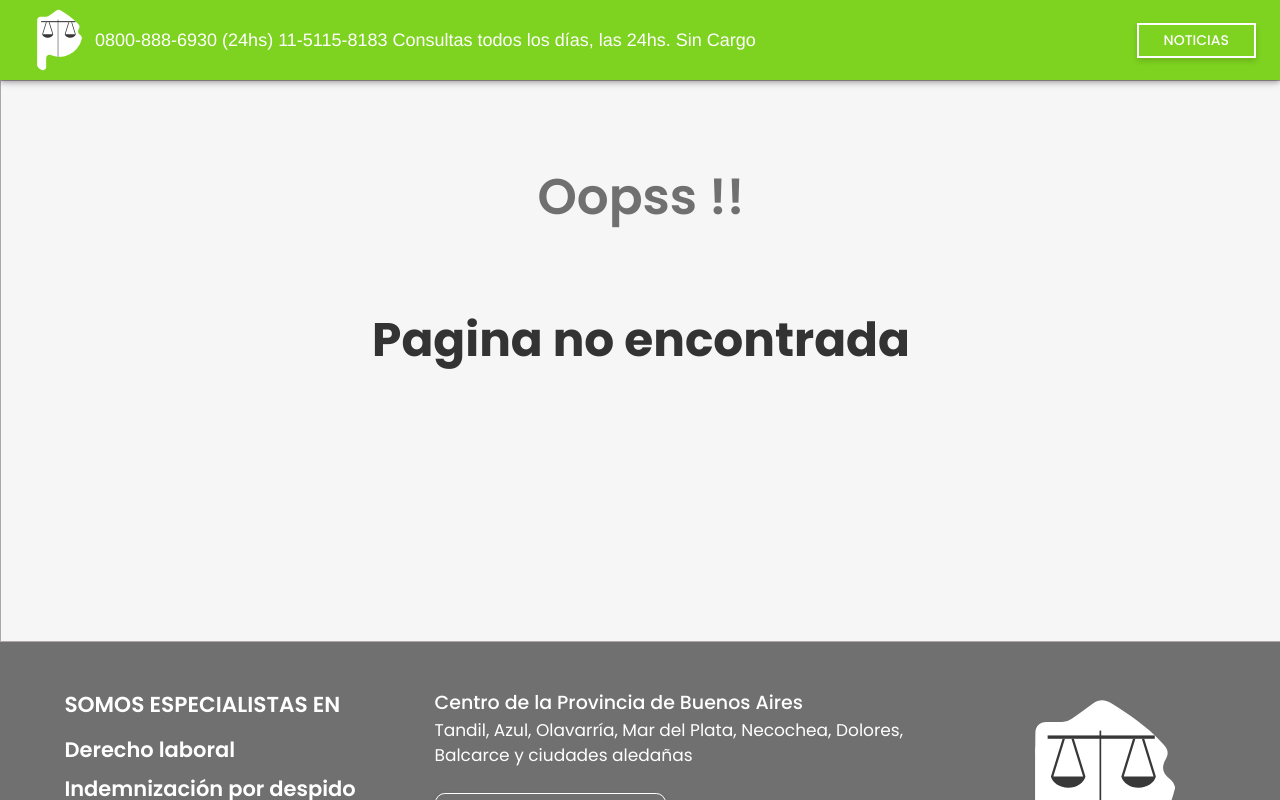
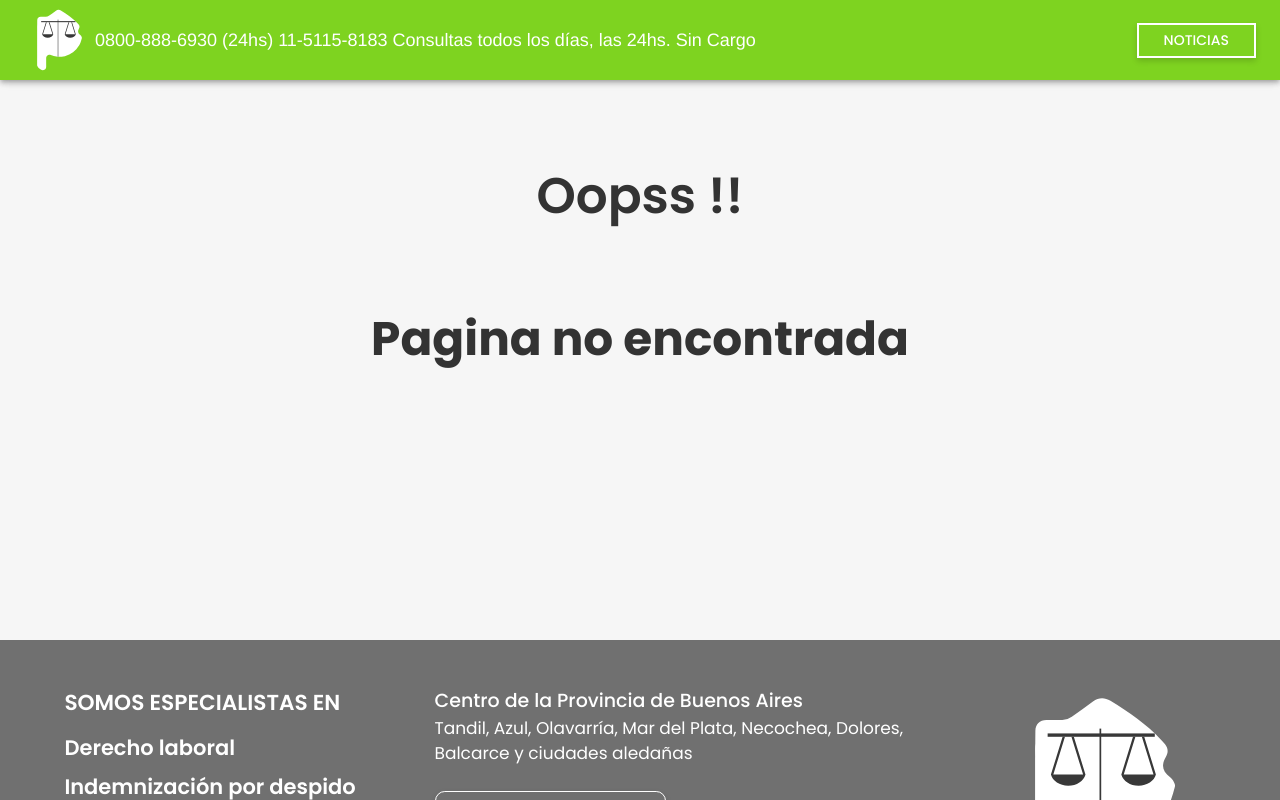
Before and after one commit to roperrott/abogados-landing, a React (Create React App) app: page /noticias/noticias in a window 1280 px wide. Shown: the top 800 px of the page. Built offline with nearby package versions, Linux system fonts and the light colour scheme.

Commit message:
fix comments

```diff
--- a/src/pages/notFound/components/NotFoundContent/index.css
+++ b/src/pages/notFound/components/NotFoundContent/index.css
@@ -1,5 +1,4 @@
 .not-found-container{
     width: 100%;
     height: 70vh;
-    border: solid 1px #ADA6AD;
 }
--- a/src/pages/notFound/components/NotFoundContent/index.js
+++ b/src/pages/notFound/components/NotFoundContent/index.js
@@ -4,7 +4,7 @@ import './index.css';
 export function NotFoundContent() {
   return (
     <Box className="not-found-container">
-      <Typography variant="h2" color="#707070" sx={{ pt: '86px', textAlign: 'center' }}>Oopss !!</Typography>
+      <Typography variant="h2" color="secondary" sx={{ pt: '86px', textAlign: 'center' }}>Oopss !!</Typography>
       <Typography variant="h3" color="secondary" sx={{ pt: '86px', mb: '17px', textAlign: 'center' }}>Pagina no encontrada</Typography>
     </Box>
   );
```
Also changed, not shown: src/assets/not-found.jpg (deleted).
